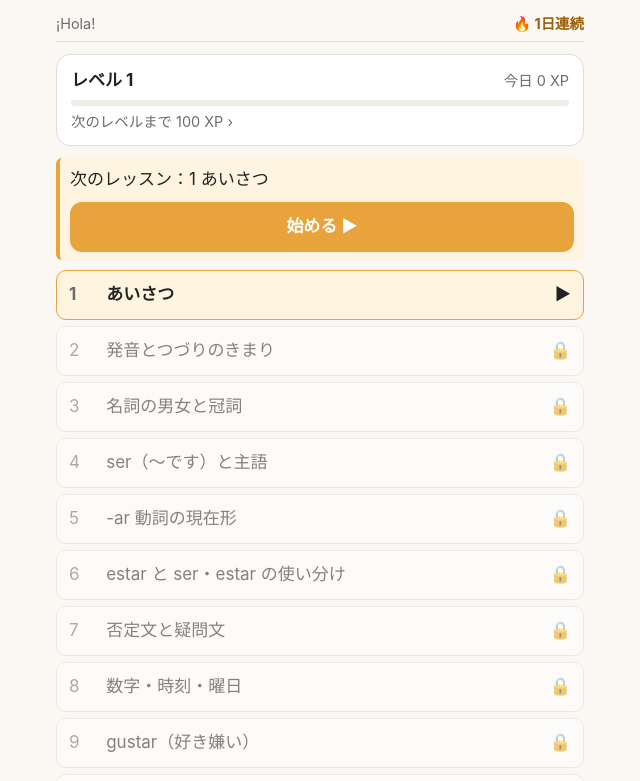
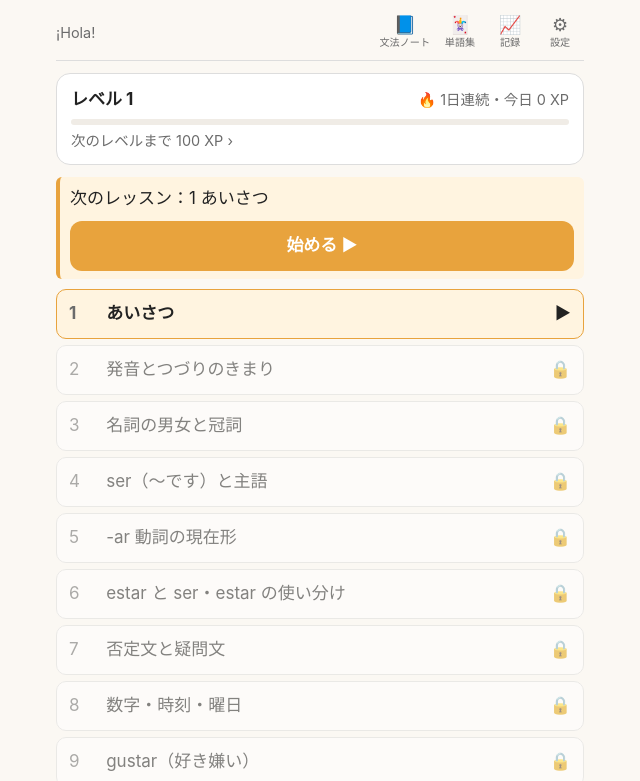
Before and after one commit to yuasaru-afk/Spanish-study, a website with bundled scripts: page index.html in a window 1280 px wide. Shown: the top 781 px of the page, without its empty margins (320-960 px from the left). Built offline with nearby package versions, Linux system fonts and the light colour scheme.

Commit message:
ホーム：文法ノート・単語集・記録・設定を画面上部の小さいアイコンに
Co-Authored-By: Claude Opus 5.5 <noreply@anthropic.com>

```diff
--- a/css/app.css
+++ b/css/app.css
@@ -102,8 +102,10 @@ p { margin: .4em 0; }
 .unit.done { color: var(--muted); }
 .unit.now { border-color: var(--accent); background: var(--note-bg); font-weight: 700; }
 .unit:disabled { opacity: .55; }
-.menu { display: grid; grid-template-columns: repeat(3, 1fr); gap: 8px; margin-top: 12px; }
-.menu button { min-height: 56px; border: none; border-radius: 12px; background: var(--chip); font-size: .9em; }
+.iconbar { display: flex; gap: 2px; }
+.iconbtn { display: flex; flex-direction: column; align-items: center; min-width: 48px; min-height: 42px; padding: 2px 4px; border: none; border-radius: 10px; background: none; color: var(--muted); line-height: 1.2; }
+.iconbtn .ic { font-size: 1.25em; }
+.iconbtn .lb { font-size: .7em; white-space: nowrap; }
 
 /* 単語カード・評価ボタン */
 .flash { text-align: center; padding: 26px 12px; cursor: pointer; }
@@ -138,8 +140,6 @@ p { margin: .4em 0; }
 .levelcard { display: block; width: 100%; text-align: left; background: var(--surface); border: 1px solid var(--line); border-radius: 14px; padding: 12px 14px; margin: 4px 0 12px; }
 .levelcard .progress { margin: 6px 0 4px; }
 .lvrow { display: flex; justify-content: space-between; align-items: baseline; }
-.streak { font-weight: 700; color: var(--accent-text); }
-.menu.menu4 { grid-template-columns: repeat(4, 1fr); }
 .wordbtns { display: grid; gap: 8px; margin: 10px 0; }
 .wordlist { list-style: none; padding: 0; margin: 4px 0 12px; }
 .wordlist li { border-bottom: 1px solid var(--line); padding: 8px 0; }
--- a/js/views/home.js
+++ b/js/views/home.js
@@ -4,6 +4,9 @@ import { isUnlocked, buildReview, STAGE_NAMES } from '../flow.js';
 import { levelInfo } from '../progress.js';
 import { REVIEW_EVERY } from '../store.js';
 import { progressBar } from './common.js';
+
+// 画面上部のアイコン（ユニット一覧の下まで行かなくても押せるように）
+const MENU = [['#/grammar', '📘', '文法ノート'], ['#/words', '🃏', '単語集'], ['#/stats', '📈', '記録'], ['#/settings', '⚙', '設定']];
 
 // 終えたユニットの教材（振り返りの材料）
 export async function doneUnits(ctx, index) {
@@ -29,10 +32,11 @@ export async function render(root, ctx) {
   const nextUnit = index.find(u => !st.units[u.id]?.done && isUnlocked(index, st.units, u.id));
 
   root.append(
-    h('div.topbar', {}, h('span.title', {}, '¡Hola!'), h('span.streak', {}, `🔥 ${st.streak.count}日連続`)),
+    h('div.topbar', {}, h('span.title', {}, '¡Hola!'), h('nav.iconbar', {}, MENU.map(([hash, icon, label]) =>
+      h('button.iconbtn', { 'aria-label': label, onclick: () => ctx.go(hash) }, h('span.ic', {}, icon), h('span.lb', {}, label))))),
     h('div.body', {},
       h('button.levelcard', { onclick: () => ctx.go('#/stats') },
-        h('div.lvrow', {}, h('b', {}, `レベル ${lv.level}`), h('span.muted', {}, `今日 ${st.daily[today] || 0} XP`)),
+        h('div.lvrow', {}, h('b', {}, `レベル ${lv.level}`), h('span.muted', {}, `🔥 ${st.streak.count}日連続・今日 ${st.daily[today] || 0} XP`)),
         progressBar(lv.into / lv.need),
         h('div.muted', {}, `次のレベルまで ${lv.need - lv.into} XP ›`)),
       resumeUnit
@@ -53,11 +57,6 @@ export async function render(root, ctx) {
         return h('li', {}, h(`button.unit${done ? '.done' : ''}${now ? '.now' : ''}`, { disabled: !open, onclick: () => ctx.go(`#/u/${u.id}`) },
           h('span.no', {}, u.no), h('span.name', {}, u.title), h('span', {}, done ? '✓' : open ? '▶' : '🔒')));
       })),
-      h('div.menu.menu4', {},
-        h('button', { onclick: () => ctx.go('#/grammar') }, '📘', h('br'), '文法ノート'),
-        h('button', { onclick: () => ctx.go('#/words') }, '🃏', h('br'), '単語集'),
-        h('button', { onclick: () => ctx.go('#/stats') }, '📈', h('br'), '記録'),
-        h('button', { onclick: () => ctx.go('#/settings') }, '⚙', h('br'), '設定')),
     ),
   );
 }
--- a/sw.js
+++ b/sw.js
@@ -1,5 +1,5 @@
 // 全ファイルを先読みして圏外でも動かす。VERSION と PRECACHE は tools/gen-precache.mjs が書く
-const VERSION = '14600bfd';
+const VERSION = 'f7b3addb';
 const PRECACHE = ["./","content/u01.json","content/u02.json","content/u03.json","content/u04.json","content/u05.json","content/u06.json","content/u07.json","content/u08.json","content/u09.json","content/u10.json","content/u11.json","content/u12.json","content/u13.json","content/u14.json","content/u15.json","content/u16.json","content/u17.json","content/u18.json","content/u19.json","content/u20.json","content/u21.json","content/u22.json","content/u23.json","content/u24.json","content/u25.json","content/u26.json","content/u27.json","content/u28.json","content/u29.json","content/u30.json","content/units.json","css/app.css","icons/apple-touch-icon.png","icons/icon-192.png","icons/icon-512.png","index.html","js/check.js","js/content.js","js/dom.js","js/flow.js","js/main.js","js/progress.js","js/sound.js","js/speech.js","js/srs.js","js/store.js","js/views/common.js","js/views/grammar.js","js/views/home.js","js/views/install.js","js/views/lesson.js","js/views/quiz.js","js/views/recap.js","js/views/review.js","js/views/reward.js","js/views/settings.js","js/views/speakpanel.js","js/views/stats.js","js/views/wordbook.js","js/views/wordcard.js","manifest.webmanifest"];
 const CACHE = `es-app-${VERSION}`;
 
```
